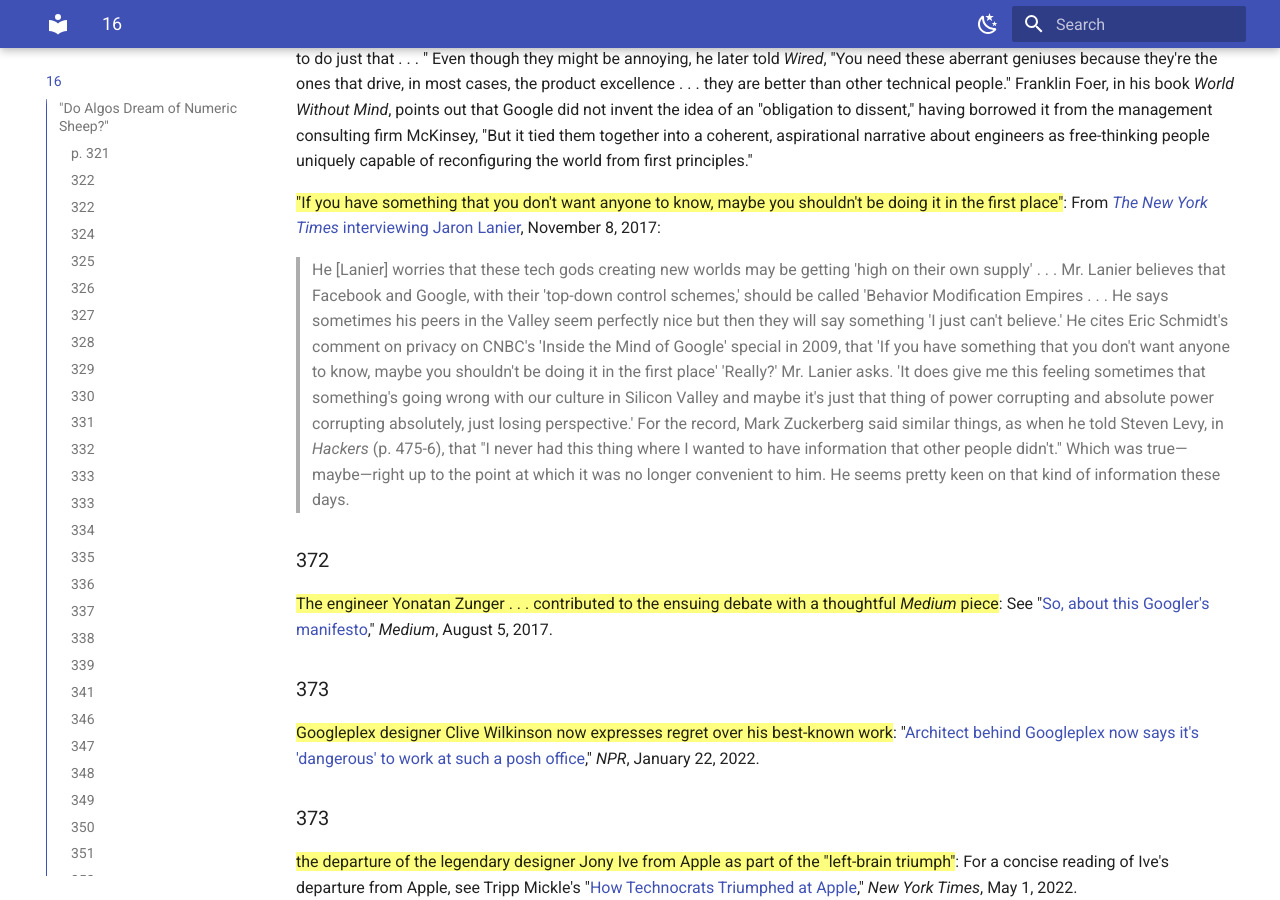
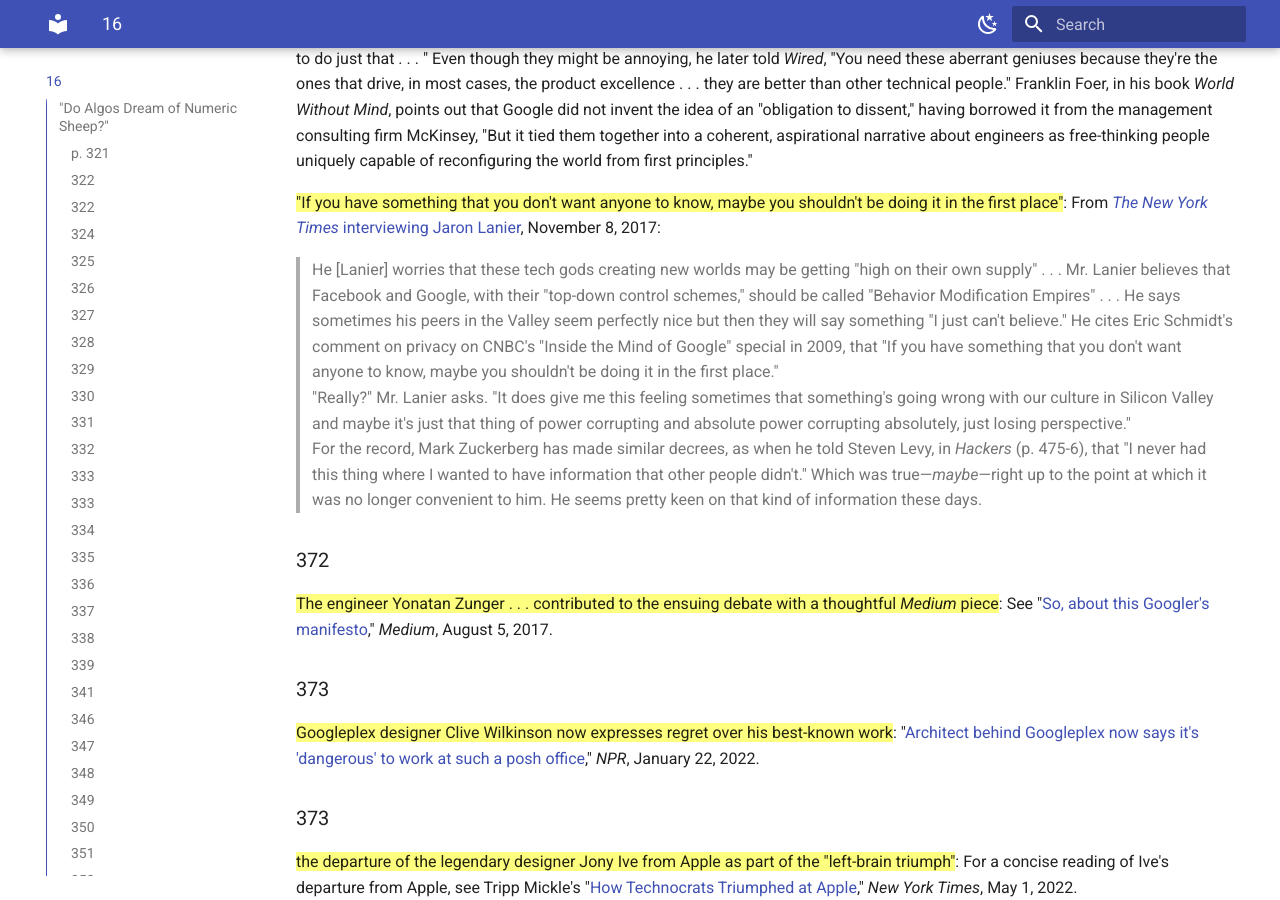
Before and after one commit to zappascout/devil_notes-sources, an MkDocs documentation site: the page built from docs/notes_16_devil.md, in a window 1280 px wide and 900 px high, scrolled down 14693 px. Built offline with MkDocs 1.6.1 and Material for MkDocs 9.7.7, drawn with Linux system fonts in a browser that asks for light colours.

```diff
--- a/docs/notes_16_devil.md
+++ b/docs/notes_16_devil.md
@@ -919,23 +919,21 @@ technical people." Franklin Foer, in his book *World Without Mind*, points out t
 =="If you have something that you don't want anyone to know,
 maybe you shouldn't be doing it in the first place"==:
 From [*The New York Times* interviewing Jaron Lanier][laniery], November 8, 2017:
->He [Lanier] worries that these tech gods creating new worlds may be getting 'high on
-their own supply' . . . Mr. Lanier believes that Facebook and Google,
-with their 'top-down control schemes,' should be called 'Behavior
-Modification Empires . . . He says sometimes his peers in the Valley
-seem perfectly nice but then they will say something 'I just can't
-believe.' He cites Eric Schmidt's comment on privacy on CNBC's 'Inside
-the Mind of Google' special in 2009, that 'If you have something that
+>He [Lanier] worries that these tech gods creating new worlds may be getting "high on their own supply" . . . Mr. Lanier believes that Facebook and Google, with their "top-down control schemes," should be called "Behavior
+Modification Empires" . . . He says sometimes his peers in the Valley
+seem perfectly nice but then they will say something "I just can't
+believe." He cites Eric Schmidt's comment on privacy on CNBC's "Inside
+the Mind of Google" special in 2009, that "If you have something that
 you don't want anyone to know, maybe you shouldn't be doing it in the
-first place'
->'Really?' Mr. Lanier asks. 'It does give me this feeling sometimes that
+first place."
+>"Really?" Mr. Lanier asks. "It does give me this feeling sometimes that
 something's going wrong with our culture in Silicon Valley and maybe
 it's just that thing of power corrupting and absolute power corrupting
-absolutely, just losing perspective.'
-For the record, Mark Zuckerberg said similar things, as when he told
+absolutely, just losing perspective."
+For the record, Mark Zuckerberg has made similar decrees, as when he told
 Steven Levy, in *Hackers* (p. 475-6), that "I never had this thing where
 I wanted to have information that other people didn't." Which was
-true—maybe—right up to the point at which it was no longer
+true—*maybe*—right up to the point at which it was no longer
 convenient to him. He seems pretty keen on that kind of information
 these days.
 [laniery]:https://www.cnbc.com/inside-the-mind-of-google/
```
